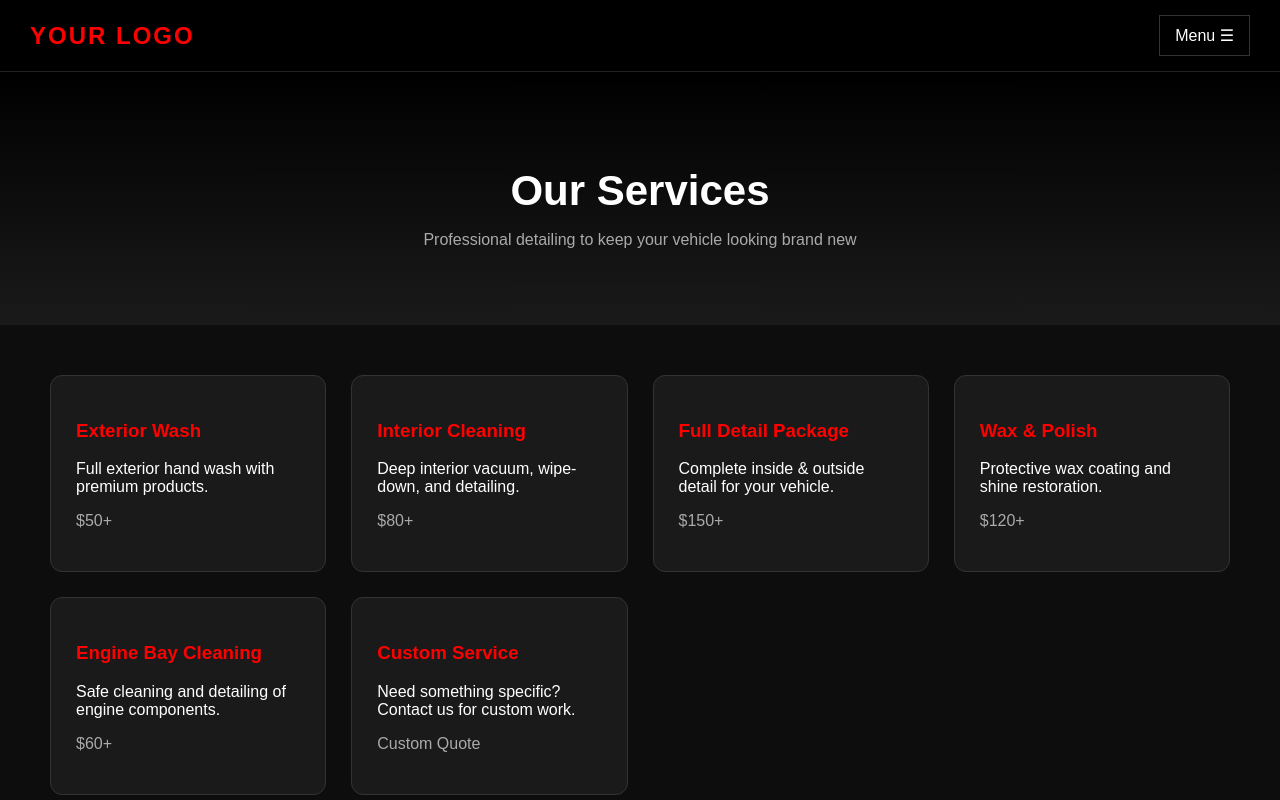
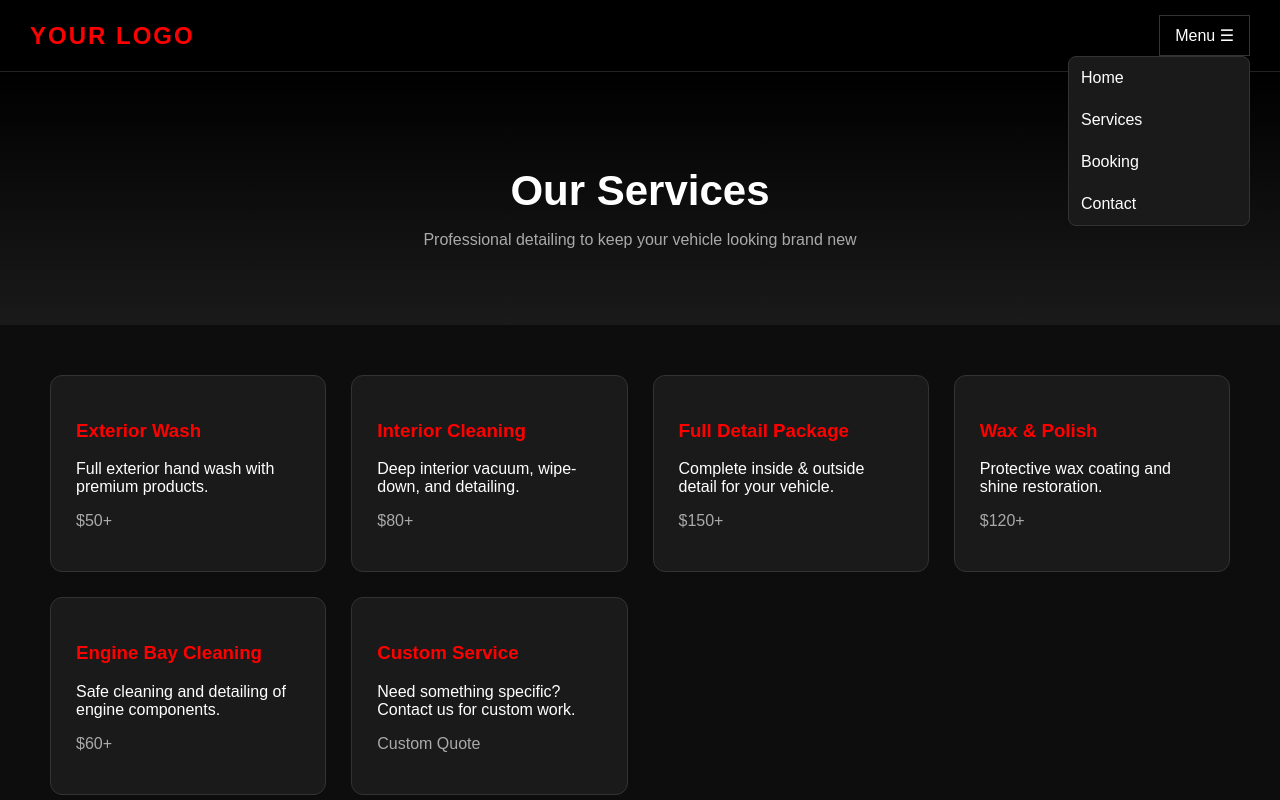
Before and after one commit to Ironman07-ux/detailing-website, a plain HTML site: page services.html in a window 1280 px wide. Both pictures are taken after a click on the button "Menu ☰". Shown: the top 800 px of the page. Drawn offline with Linux system fonts and the light colour scheme.

Commit message:
Update services.html

```diff
--- a/services.html
+++ b/services.html
@@ -56,7 +56,7 @@
             border: 1px solid #333;
             border-radius: 8px;
             overflow: hidden;
-            z-index: 1;
+            z-index: 1000;
         }
 
         .dropdown-content a {
@@ -70,7 +70,8 @@
             background-color: red;
         }
 
-        .dropdown:hover .dropdown-content {
+        /* SHOW CLASS */
+        .show {
             display: block;
         }
 
@@ -139,8 +140,9 @@
         <h1>YOUR LOGO</h1>
 
         <div class="dropdown">
-            <button class="dropbtn">Menu ☰</button>
-            <div class="dropdown-content">
+            <button class="dropbtn" onclick="toggleMenu()">Menu ☰</button>
+
+            <div id="dropdownMenu" class="dropdown-content">
                 <a href="index.html">Home</a>
                 <a href="services.html">Services</a>
                 <a href="booking.html">Booking</a>
@@ -201,5 +203,12 @@
         <p>© 2026 Your Business Name | All Rights Reserved</p>
     </footer>
 
+    <!-- SCRIPT (THIS MAKES DROPDOWN WORK) -->
+    <script>
+        function toggleMenu() {
+            document.getElementById("dropdownMenu").classList.toggle("show");
+        }
+    </script>
+
 </body>
 </html>
```
